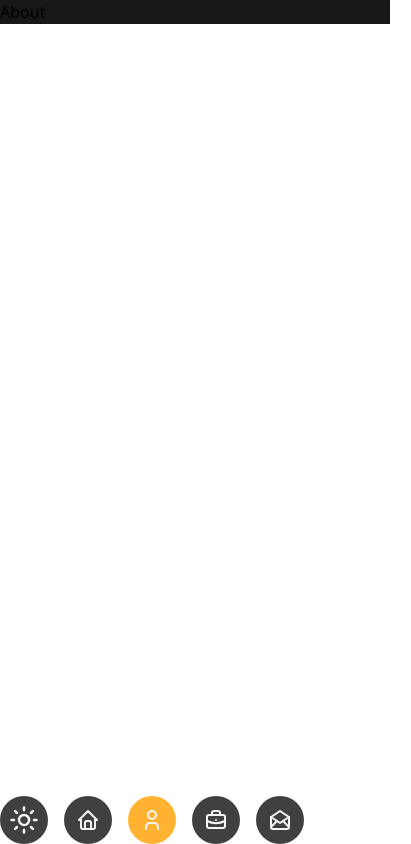
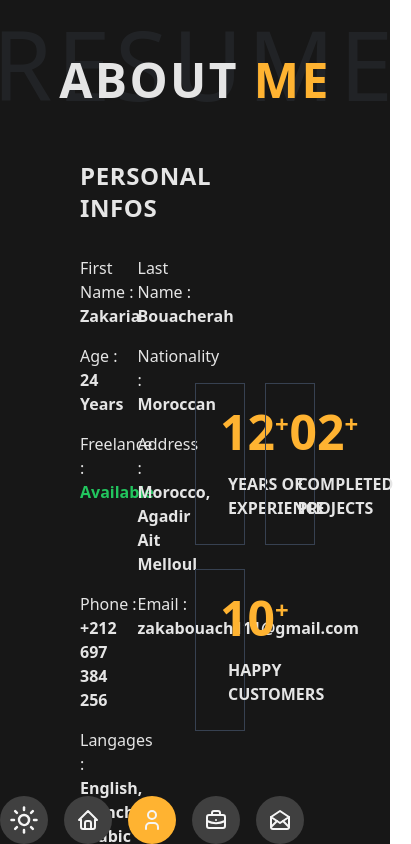
Before and after one commit to zakariabouacherah/portfolio, a React (Vite) app: page / in a window 390 px wide. Both pictures are taken after a click on the element "ABOUT". Shown: the top 844 px of the page, 411 px wide, since content can reach past the window. Built offline with nearby package versions, Linux system fonts and the light colour scheme.

Commit message:
About section

```diff
--- a/package.json
+++ b/package.json
@@ -10,10 +10,10 @@
     "preview": "vite preview"
   },
   "dependencies": {
+    "rc-progress": "^4.0.0",
     "react": "^18.2.0",
     "react-dom": "^18.2.0",
-    "react-icons": "^5.0.1",
-    "react-router-dom": "^6.22.3"
+    "react-icons": "^5.0.1"
   },
   "devDependencies": {
     "@types/react": "^18.2.66",
--- a/src/App.jsx
+++ b/src/App.jsx
@@ -1,21 +1,11 @@
 import { useState } from "react";
 import "./App.css";
 import Layout from "./layout/Layout";
-import Hero from "./sections/Hero";
-import About from "./sections/About";
-import { BrowserRouter as Router, Routes, Route } from "react-router-dom";
 
 function App() {
   return (
     <>
-      <Layout>
-        <Router>
-          <Routes>
-            <Route path="/" element={<Hero />} />
-            <Route path="/about" element={<About />} />
-          </Routes>
-        </Router>
-      </Layout>
+      <Layout />
     </>
   );
 }
--- /dev/null
+++ b/src/components/Heading.jsx
@@ -0,0 +1,17 @@
+import React from "react";
+
+const Heading = ({ title, subTitle, highlighted }) => {
+  return (
+    <div className="relative ">
+      <div className="relative text-5xl uppercase font-extrabold tracking-wider z-10">
+        <span> {title} </span>
+        <span className="text-primary"> {highlighted} </span>
+      </div>
+      <div className="absolute text-gray-400 dark:text-gray-600 -bottom-2 left-[50%] translate-x-[-50%] opacity-20 text-8xl uppercase z-0 tracking-wider">
+        {subTitle}
+      </div>
+    </div>
+  );
+};
+
+export default Heading;
--- a/src/components/NavItem.jsx
+++ b/src/components/NavItem.jsx
@@ -1,7 +1,6 @@
 import React from "react";
-import { Link } from "react-router-dom";
 
-const NavItem = ({ label, icon, isActive, onClick, to }) => {
+const NavItem = ({ label, icon, isActive, onClick }) => {
   return (
     <div
       className="relative group flex flex-row items-center cursor-pointer"
--- /dev/null
+++ b/src/components/SkillItem.jsx
@@ -0,0 +1,25 @@
+import React from "react";
+import { Circle } from "rc-progress";
+
+const SkillItem = ({ number, label }) => {
+  return (
+    <div className="flex flex-col items-center gap-4">
+      <div className="relative">
+        <Circle
+          percent={number}
+          strokeWidth={6}
+          trailWidth={6}
+          strokeColor="#ffb331"
+          trailColor="#78787874"
+          className="w-28 relative"
+        />
+        <span className="absolute top-[50%] left-[50%] translate-x-[-50%] translate-y-[-50%] text-xl font-semibold">
+          {number}%
+        </span>
+      </div>
+      <span className=" uppercase font-medium"> {label} </span>
+    </div>
+  );
+};
+
+export default SkillItem;
--- /dev/null
+++ b/src/components/StateItem.jsx
@@ -0,0 +1,18 @@
+import React from "react";
+
+const StateItem = ({ number, label }) => {
+  return (
+    <div className="border-gray-200 dark:border-gray-700 border-[1px] p-6 ">
+      <div className="flex text-primary">
+        <span className="text-5xl font-bold">{number}</span>
+        <span className="text-2xl font-semibold">+</span>
+      </div>
+      <div className="mt-4 flex items-start  gap-2 w-[70%] ">
+        <div className="w-8 h-[1px] mt-3 bg-neutral-500 "></div>
+        <div className="2xl uppercase font-semibold"> {label} </div>
+      </div>
+    </div>
+  );
+};
+
+export default StateItem;
--- a/src/layout/Layout.jsx
+++ b/src/layout/Layout.jsx
@@ -18,8 +18,8 @@ const Layout = () => {
 
   return (
     <div className={`${darkMode && "dark"} `}>
-      <div className=" bg-neutral-200 dark:bg-neutral-900">
-        <div className="absolute bottom-0 lg:top-0 lg:right-0">
+      <div className=" bg-neutral-100 dark:bg-neutral-900 text-neutral-800 dark:text-neutral-200">
+        <div className="fixed bottom-0 lg:top-0 lg:right-0">
           <Navigation
             darkMode={darkMode}
             toggleDarkMode={toggleDarkMode}
--- a/src/sections/About.jsx
+++ b/src/sections/About.jsx
@@ -1,7 +1,90 @@
 import React from "react";
+import Heading from "../components/Heading";
+import Button from "../components/Button";
+import { TbDownload } from "react-icons/tb";
+import StateItem from "../components/StateItem";
+import SkillItem from "../components/SkillItem";
 
 const About = () => {
-  return <section id="about">About</section>;
+  return (
+    <section className="w-full min-h-screen ">
+      <div className="w-full flex items-center justify-center py-14">
+        <Heading title="About" subTitle="resume" highlighted="me" />
+      </div>
+      <div className="flex items-center justify-center px-20">
+        <div className="w-[50%] flex justify-center flex-col gap-8 ">
+          <div className="font-semibold text-2xl tracking-wide">
+            PERSONAL INFOS
+          </div>
+          <div className="grid grid-cols-2 gap-x-0 gap-y-4">
+            <div className="font-light">
+              First Name : <span className="font-semibold"> Zakaria </span>
+            </div>
+            <div className="font-light">
+              Last Name : <span className="font-semibold"> Bouacherah </span>
+            </div>
+            <div className="font-light">
+              Age : <span className="font-semibold"> 24 Years </span>
+            </div>
+            <div className="font-light">
+              Nationality : <span className="font-semibold"> Moroccan </span>
+            </div>
+            <div className="font-light">
+              Freelance :
+              <span className="font-semibold text-green-500"> Available </span>
+            </div>
+            <div className="font-light">
+              Address :
+              <span className="font-semibold">
+                {" "}
+                Morocco, Agadir Ait Melloul
+              </span>
+            </div>
+            <div className="font-light">
+              Phone :<span className="font-semibold"> +212 697 384 256</span>
+            </div>
+            <div className="font-light">
+              Email :
+              <span className="font-semibold"> zakabouach111@gmail.com</span>
+            </div>
+            <div className="font-light">
+              Langages :
+              <span className="font-semibold"> English, French, Arabic</span>
+            </div>
+          </div>
+          <div>
+            <Button
+              label="download cv"
+              icon={<TbDownload />}
+              onClick={() => {}}
+            />
+          </div>
+        </div>
+        <div className="max-w-[600px] grid grid-cols-2 gap-6">
+          <StateItem label="years of experience" number={"12"} />
+          <StateItem label="Completed projects" number={"02"} />
+          <StateItem label="happy customers" number={"10"} />
+        </div>
+      </div>
+      <div className="flex items-center justify-center flex-col px-20 mt-28 pb-20">
+        <div className="font-semibold text-2xl tracking-wide">
+          SKILLS & TOOLS
+        </div>
+        <div className="grid grid-cols-5 gap-x-20 gap-y-12 mt-12">
+          <SkillItem label="html" number={80} />
+          <SkillItem label="css" number={87} />
+          <SkillItem label="Javascript" number={84} />
+          <SkillItem label="react" number={79} />
+          <SkillItem label="php" number={65} />
+          <SkillItem label="laravel" number={55} />
+          <SkillItem label="Tailwind" number={90} />
+          <SkillItem label="Mysql" number={68} />
+          <SkillItem label="Mongodb" number={72} />
+          <SkillItem label="Github" number={68} />
+        </div>
+      </div>
+    </section>
+  );
 };
 
 export default About;
```
Also changed, not shown: 1 other file (tests, documents, lock files or other folders).
